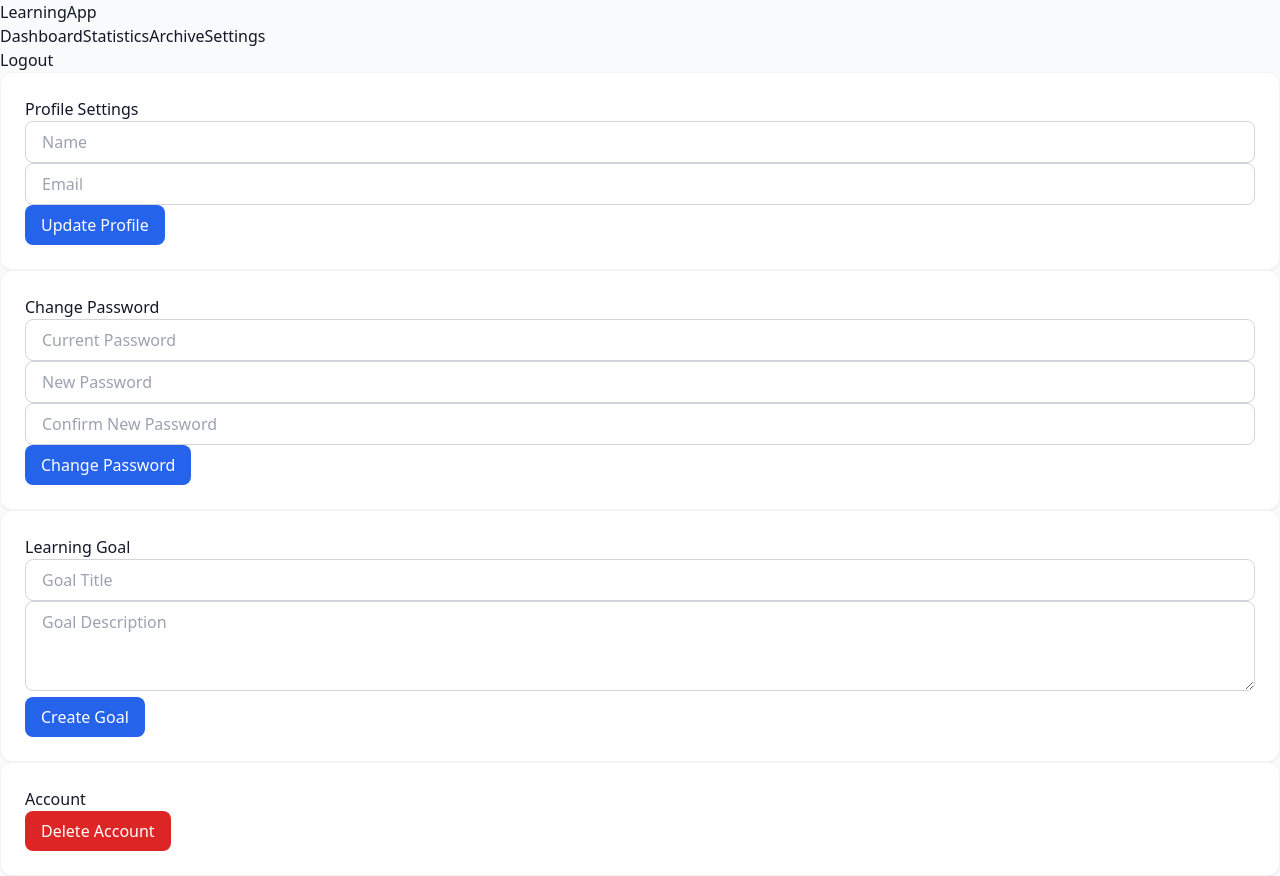
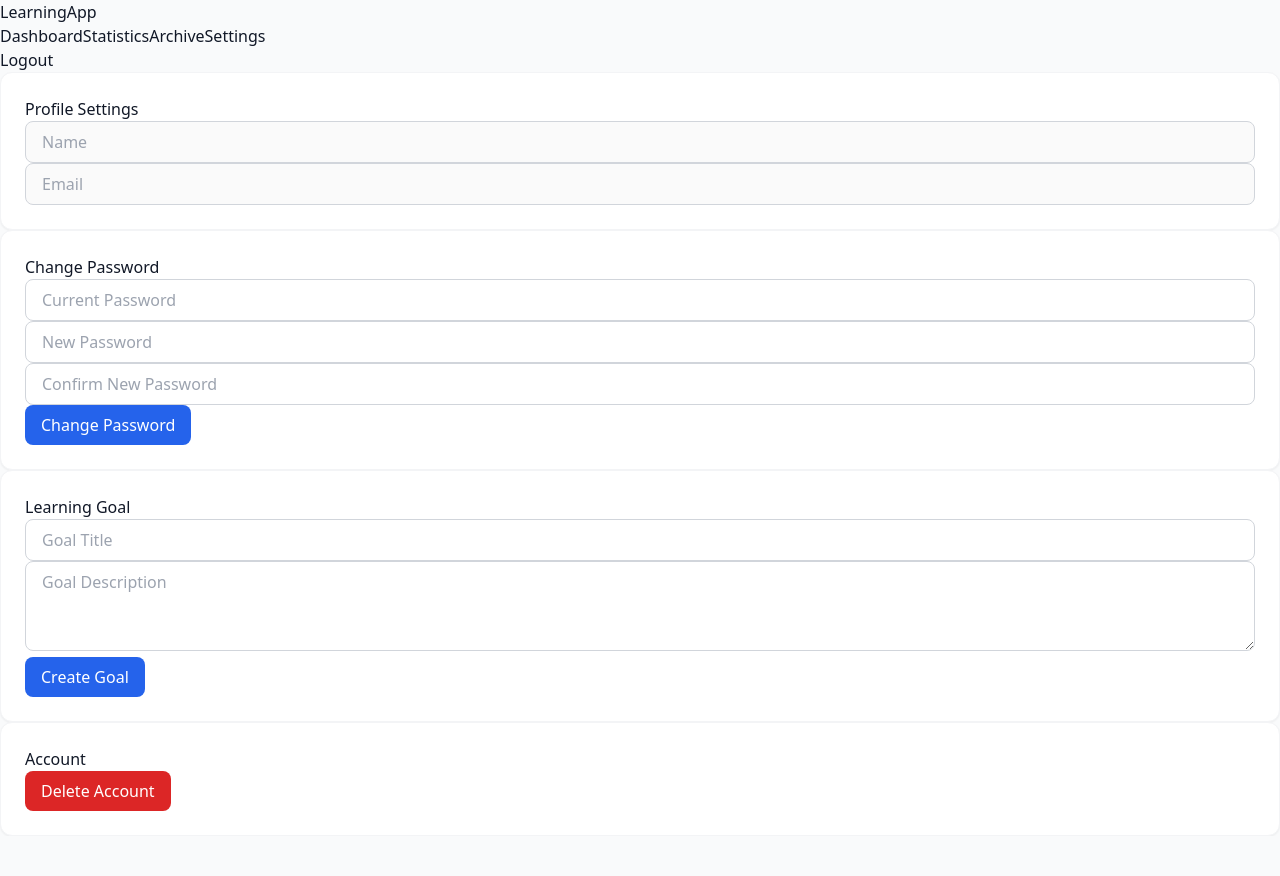
Before and after one commit to Keerthithev/eduexpo, a React (Vite) app in the folder frontend/: page /settings in a window 1280 px wide. After the commit the page ends 836 px from the top, so only its background shows below. Built offline with nearby package versions, Linux system fonts and the light colour scheme; no server answers; sample sign-in values are in the browser's storage.

Commit message:
disabled

```diff
--- a/frontend/src/pages/SettingsPage.jsx
+++ b/frontend/src/pages/SettingsPage.jsx
@@ -132,6 +132,7 @@ const SettingsPage = () => {
             value={profileForm.name}
             onChange={e => setProfileForm({ ...profileForm, name: e.target.value })}
             required
+            disabled
           />
           <input
             type="email"
@@ -140,8 +141,8 @@ const SettingsPage = () => {
             value={profileForm.email}
             onChange={e => setProfileForm({ ...profileForm, email: e.target.value })}
             required
+            disabled
           />
-          <button type="submit" className="btn btn-primary">Update Profile</button>
         </form>
       </div>
 
```
